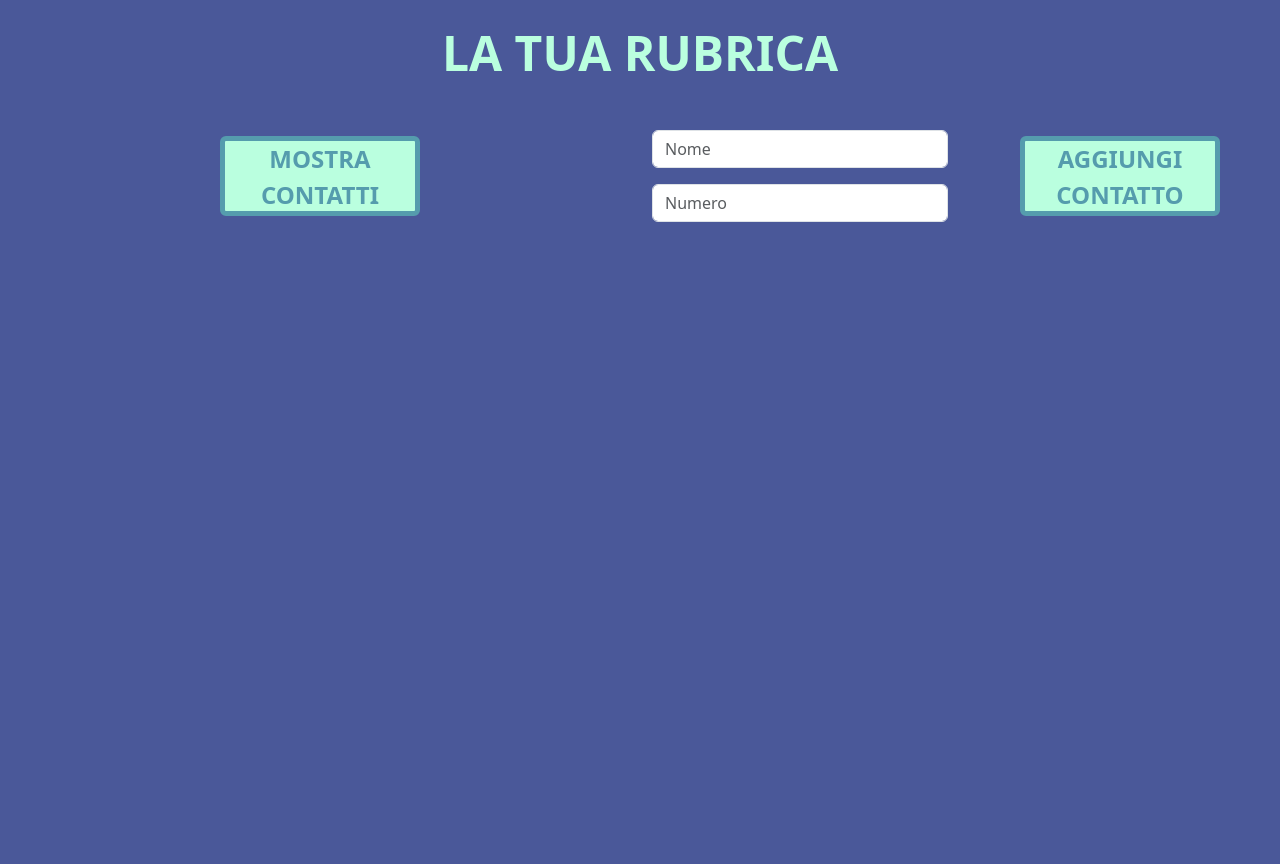
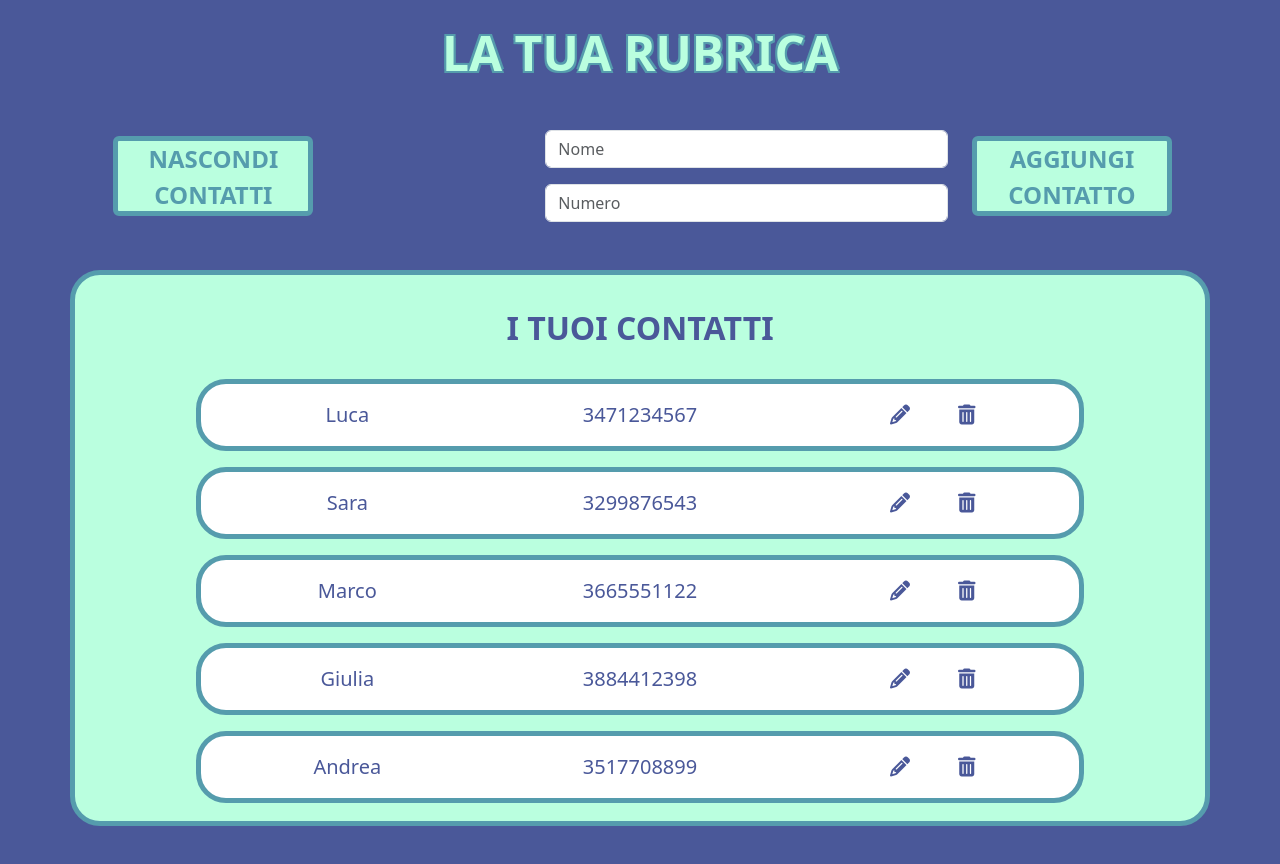
Before and after one commit to vanessanicoli/selfwork-rubrica, a plain HTML site: page index.html in a window 1280 px wide. Both pictures are taken after a click on the button "MOSTRA CONTATTI". Before the commit the page ends 800 px from the top, so only its background shows below. Drawn offline with nearby package versions, Linux system fonts and the light colour scheme.

Commit message:
Terminato Selfwork Rubrica

```diff
--- a/index.html
+++ b/index.html
@@ -13,30 +13,30 @@
   <body class="p-2 p-md-0">
 
     <header class="container my-4">
-        <h1 class="text-center text-uppercase display-5 fw-bold">La tua rubrica</h1>
+        <h1 class="text-center text-uppercase display-5 fw-bold title">La tua rubrica</h1>
     </header>
 
     <!-- SEZIONE SUPERIORE CON BOTTONS -->
     <section class="container-fluid mt-5">
         <div class="row">
             <!-- MOSTRA CONTATTO -->
-            <article class="col-12 col-md-6 d-flex justify-content-center align-items-center mt-4 mb-2 my-md-0 order-2 order-md-1">
-                <button class="btn btn-custom text-uppercase text-center fw-bold fs-4 p-0">Mostra Contatti</button>
+            <article class="col-12 col-md-4 d-flex justify-content-center align-items-center mt-4 mb-2 my-md-0 order-2 order-md-1">
+                <button id="showContactsBtn" class="btn btn-custom text-uppercase text-center fw-bold fs-4 p-0">Mostra Contatti</button>
             </article>
 
             <!-- AGGIUNGI CONTATTO -->
-            <article class="col-12 col-md-6 order-1 order-md-2">
+            <article class="col-12 col-md-8 order-1 order-md-2">
                 <div class="row justify-content-center align-items-center">
                     <div class="col-12 col-md-6">
                         <div class="input-group mb-3">
-                            <input type="text" class="form-control" placeholder="Nome">
+                            <input id="nameInput" type="text" class="form-control" placeholder="Nome">
                         </div>
                         <div class="input-group">
-                            <input type="number" class="form-control" placeholder="Numero">
+                            <input id="numberInput" type="number" class="form-control" placeholder="Numero">
                         </div>
                     </div>
-                    <div class="col-12 col-md-6 text-center mt-3 my-md-0">
-                        <button class="btn btn-custom text-uppercase text-center fw-bold fs-4 p-0">Aggiungi Contatto</button>
+                    <div class="col-12 col-md-3 text-center mt-3 my-md-0">
+                        <button id="addContactsBtn" class="btn btn-custom text-uppercase text-center fw-bold fs-4 p-0">Aggiungi Contatto</button>
                     </div>
                 </div>
             </article>
@@ -44,28 +44,11 @@
     </section>
 
     <!-- SEZIONE CONTATTI -->
-    <secction class="container-fluid">
+    <section id="wrapperContacts" class="container d-flex justify-content-center align-items-center flex-column my-5">
 
-        <!-- <div id="contacts" class="container d-flex justify-content-center align-items-center flex-column mt-5">
-            <header class="container-fluid my-4">
-                <h2 class="text-center text-uppercase fw-bold m-0">I TUOI CONTATTI</h2>
-            </header>
+    </section>
 
-            <div class="row contact justify-content-center align-items-center py-3">
-                <div class="col-12 col-md-4 my-2 my-md-0">
-                    <p class="text-center">Nome</p>
-                </div>
-                <div class="col-12 col-md-4 my-2 my-md-0">
-                    <p class="text-center">1234567891</p>
-                </div>
-                <div class="col-12 col-md-4 d-flex align-items-center justify-content-center mx-auto my-2 my-md-0">
-                    <i class="fa-solid fa-pencil icons me-5"></i>
-                    <i class="fa-solid fa-trash-can icons"></i>
-                </div>
-            </div>
-        </div> -->
 
-    </secction>
     <!-- BOOTSTRAP JS -->
     <script src="https://cdn.jsdelivr.net/npm/bootstrap@5.3.8/dist/js/bootstrap.bundle.min.js" integrity="sha384-FKyoEForCGlyvwx9Hj09JcYn3nv7wiPVlz7YYwJrWVcXK/BmnVDxM+D2scQbITxI" crossorigin="anonymous"></script>
     <!-- FontAwesome CDN -->
--- a/main.js
+++ b/main.js
@@ -0,0 +1,165 @@
+// Crea una rubrica contenente una lista di contatti e con le seguenti funzionalita':
+//  - Mostrare o nascondere la lista dei contatti
+//  - Popolare la tabella con i contatti presenti nell’array di partenza
+//  - Aggiungere un nuovo contatto
+//  - Eliminare un contatto in rubrica
+//  - Modificare un contatto presente in rubrica
+
+// Cattura degli elementi HTML
+let wrapperContacts = document.querySelector('#wrapperContacts');
+
+// Buttons
+let showContactsBtn = document.querySelector('#showContactsBtn');
+let addContactsBtn = document.querySelector('#addContactsBtn');
+
+// Inputs
+let nameInput = document.querySelector('#nameInput');
+let numberInput = document.querySelector('#numberInput');
+
+
+// Variabile d'appoggio
+let check = false;
+
+
+let rubrica = {
+    // Array di partenza
+    contactsList : [
+        { contact_name: "Luca", contact_phone: "3471234567" },
+        { contact_name: "Sara", contact_phone: "3299876543" },
+        { contact_name: "Marco", contact_phone: "3665551122" },
+        { contact_name: "Giulia", contact_phone: "3884412398" },
+        { contact_name: "Andrea", contact_phone: "3517708899" }
+    ],
+
+
+    // Mostra/Nascondi la lista dei contatti
+    showContacts : function(){
+        wrapperContacts.innerHTML = '';
+        wrapperContacts.classList.add('contacts');
+
+        //Creazione del tag header della lista contatto + inserimento h2
+        let header = document.createElement('header');
+        header.classList.add('container-fluid', 'my-4');
+
+        let h2 = document.createElement('h2');
+        h2.classList.add('text-center', 'text-uppercase', 'fw-bold', 'm-0');
+        h2.innerHTML = 'I tuoi contatti';
+
+        header.appendChild(h2);
+        wrapperContacts.appendChild(header);
+
+        // Creazione Card Contatti
+        this.contactsList.forEach( (contatto)=> {
+
+            let row = document.createElement('div');
+            row.classList.add('row', 'contact', 'justify-content-center', 'align-items-center', 'py-3', 'my-2');
+
+            // COLONNA NOME
+            let col1 = document.createElement('div');
+            col1.classList.add('col-12', 'col-md-4', 'my-2', 'my-md-0');
+
+            let p1 = document.createElement('p');
+            p1.classList.add('text-center');
+            p1.innerHTML = `${contatto.contact_name}`;
+
+            col1.appendChild(p1);
+
+            // COLONNA NUMERO
+            let col2 = document.createElement('div');
+            col2.classList.add('col-12', 'col-md-4', 'my-2', 'my-md-0');
+
+            let p2 = document.createElement('p');
+            p2.classList.add('text-center');
+            p2.innerHTML = `${contatto.contact_phone}`;
+
+            col2.appendChild(p2);
+
+            // COLONNA ICONE
+            let col3 = document.createElement('div');
+            col3.classList.add('col-12', 'col-md-4', 'd-flex', 'align-items-center', 'justify-content-center', 'mx-auto', 'my-2', 'my-md-0');
+
+            let i1 = document.createElement('i');
+            i1.classList.add('fa-solid', 'fa-pencil', 'icons', 'modifyContact', 'me-5');
+
+            let i2 = document.createElement('i');
+            i2.classList.add('fa-solid', 'fa-trash-can', 'icons', 'removeContact');
+
+            col3.appendChild(i1);
+            col3.appendChild(i2);
+
+            row.appendChild(col1);
+            row.appendChild(col2);
+            row.appendChild(col3);
+
+            wrapperContacts.appendChild(row);
+        } );
+
+        // Icone
+        let removeContact = document.querySelectorAll('.removeContact');
+        console.log(removeContact);
+
+        //Rimuovi Contatto
+        removeContact.forEach( (icona, i)=> {
+            icona.addEventListener('click', ()=> {
+                this.contactsList.splice(i, 1);
+                this.showContacts();
+            });
+        } );
+
+        let modifyContact = document.querySelectorAll('.modifyContact');
+        modifyContact.forEach( (icona, i)=> {
+            icona.addEventListener('click', ()=> {
+                let newName = prompt('Inserire nuovo nome');
+                this.contactsList[i].contact_name = newName;
+                let newPhone = prompt('Inserire nuovo numero');
+                this.contactsList[i].contact_phone = newPhone;
+
+                this.showContacts();
+            })
+        });
+    },
+
+
+    addContacts : function(newName, newPhone){
+
+        if(!newName && !newPhone){
+            alert('Devi inserire un nome ed un numero')
+        }
+        else if(!newName){
+            alert('Devi inserire un nome')
+        }
+        else if(!newPhone){
+            alert('Devi inserire un numero di telefono')
+        }
+        else{
+            this.contactsList.push({contact_name: newName, contact_phone: newPhone});
+            this.showContacts();
+            if(check==false){
+                rubrica.showContacts();
+                showContactsBtn.innerHTML = 'Nascondi Contatti';
+                check = true;
+            }
+        }
+
+    },
+};
+
+showContactsBtn.addEventListener('click', ()=>{
+    if(check==false){
+        rubrica.showContacts();
+        showContactsBtn.innerHTML = 'Nascondi Contatti';
+        check = true;
+    }
+    else{
+        wrapperContacts.innerHTML = '';
+        wrapperContacts.classList.remove('contacts');
+        showContactsBtn.innerHTML = 'Mostra Contatti';
+        check = false;
+    }
+});
+
+addContactsBtn.addEventListener('click', ()=>{
+    rubrica.addContacts(nameInput.value, numberInput.value);
+    nameInput.value = '';
+    numberInput.value = '';
+})
--- a/style.css
+++ b/style.css
@@ -8,6 +8,10 @@
 body{
     background-color: var(--dmain);
     color: var(--lmain);
+}
+
+.title{
+    text-shadow: 2px 2px 0 var(--main), -2px 2px 0 var(--main), -2px -2px 0 var(--main), 2px -2px 0 var(--main);
 }
 
 .btn-custom{
@@ -35,7 +39,7 @@ input::-webkit-inner-spin-button {
     box-shadow: 0 0 0 .25rem var(--main);
 }
 
-#contacts{
+.contacts{
     padding: 10px;
     margin-top: 20px;
     background-color: var(--lmain);
```
